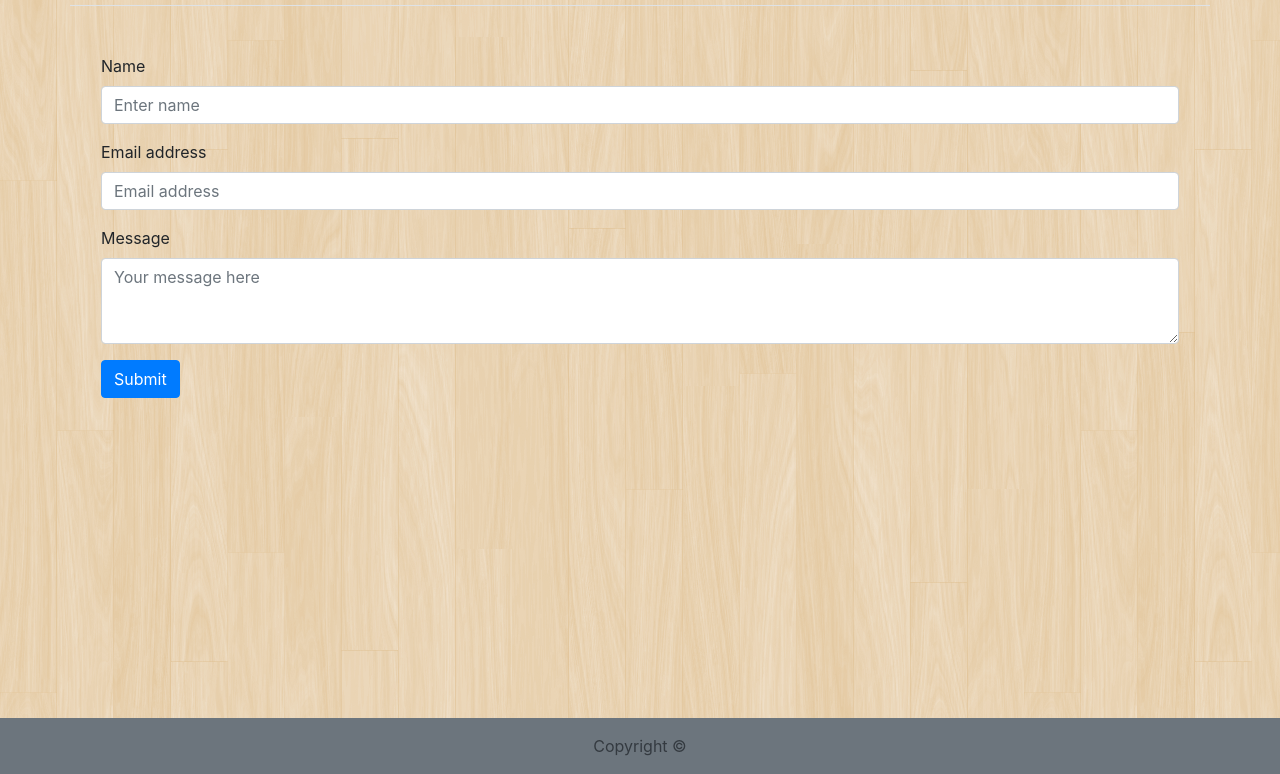
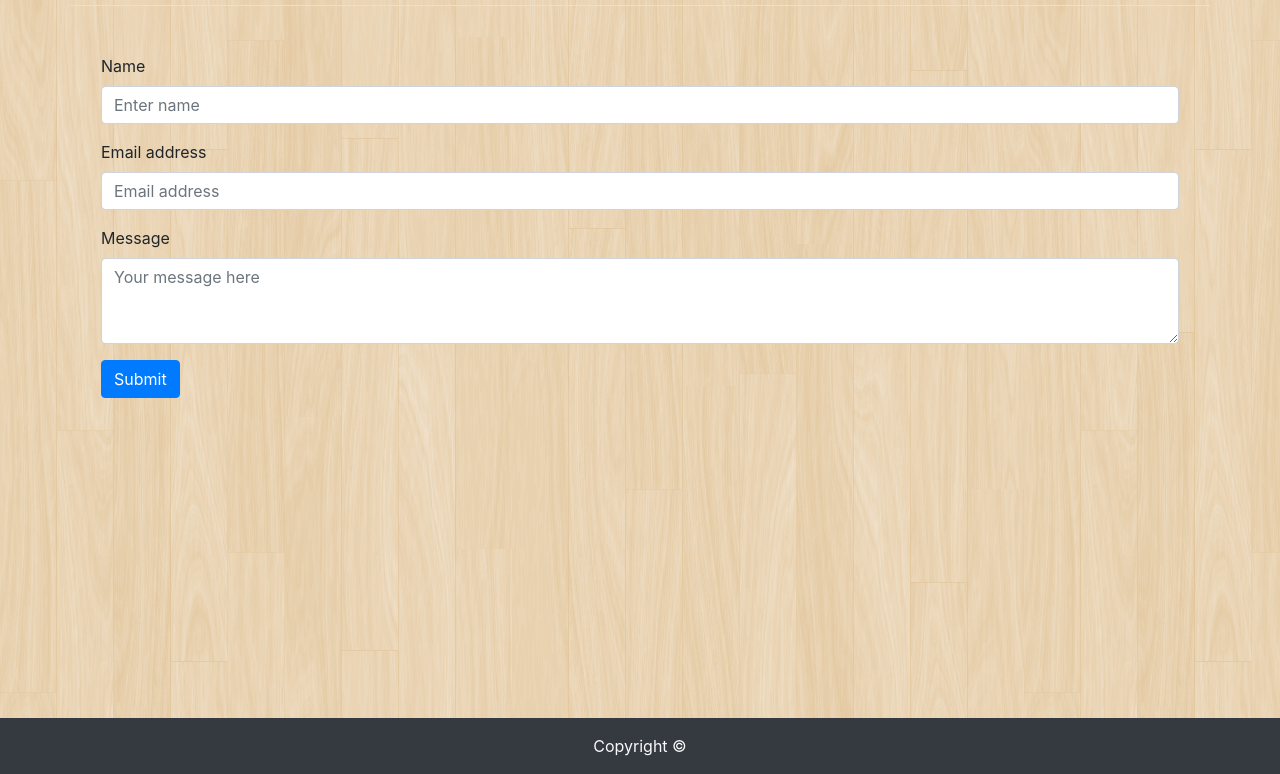
Before and after one commit to Magic-Mayo/Bootstrap-Portfolio, a plain HTML site: page contact.html in a window 1280 px wide. Shown: the part 137-911 px from the top of the page. Drawn offline with nearby package versions, Linux system fonts and the light colour scheme.

Commit message:
changed footer background to match navbar.  changed text color in footer so it is visible

```diff
--- a/contact.html
+++ b/contact.html
@@ -72,9 +72,9 @@
                     </div>
                 </div>
 
-        <footer class="footer py-3 bg-secondary">
+        <footer class="footer py-3 bg-dark">
             <div class="text-center">
-                <span class="text-dark">Copyright &copy;</span>
+                <span class="text-light">Copyright &copy;</span>
             </div>
         </footer>
 
```
Also changed, not shown: portfolio.html (+2 -2 lines).
